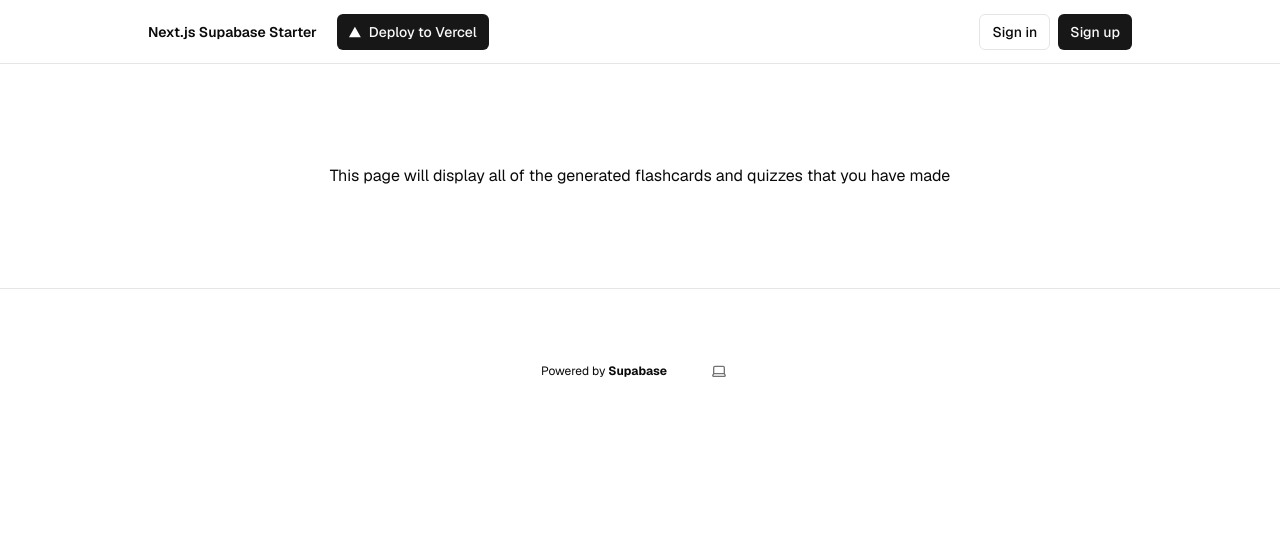
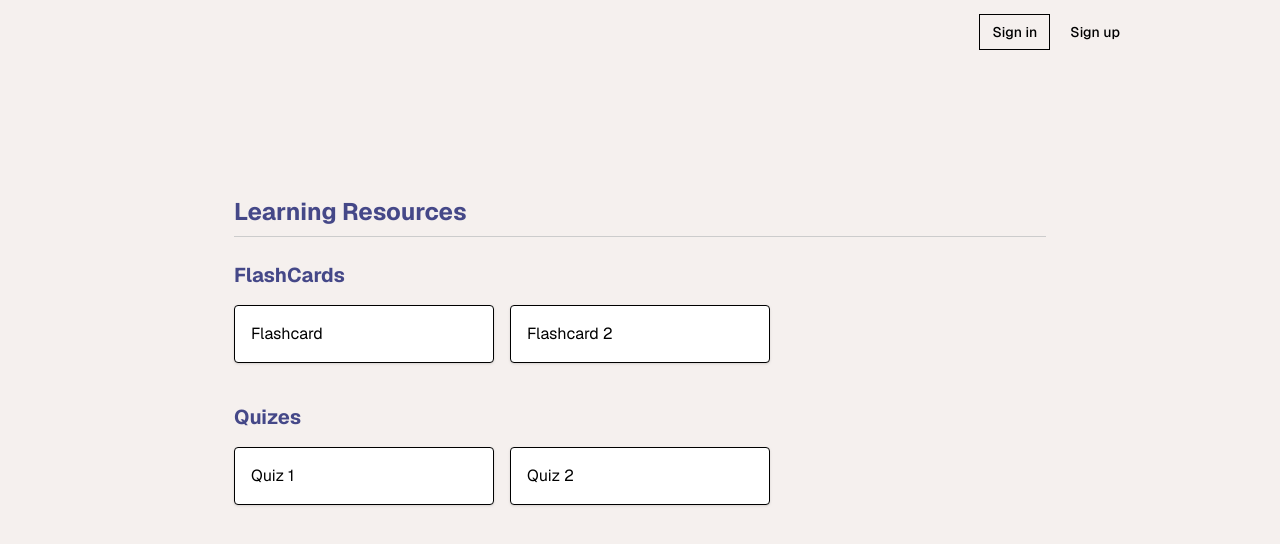
Before and after one commit to a2jensen/diamondhacks-25, a Next.js app: page /learning in a window 1280 px wide. Shown: the top 544 px of the page. Built offline with nearby package versions, Linux system fonts and the light colour scheme; no server answers.

Commit message:
Learning Resource page and color scheme added

```diff
--- a/app/globals.css
+++ b/app/globals.css
@@ -1,61 +1,16 @@
 @tailwind base;
 @tailwind components;
 @tailwind utilities;
-
 @layer base {
   :root {
-    --background: 0 0% 100%;
-    --foreground: 0 0% 3.9%;
-    --card: 0 0% 100%;
-    --card-foreground: 0 0% 3.9%;
-    --popover: 0 0% 100%;
-    --popover-foreground: 0 0% 3.9%;
-    --primary: 0 0% 9%;
-    --primary-foreground: 0 0% 98%;
-    --secondary: 0 0% 96.1%;
-    --secondary-foreground: 0 0% 9%;
-    --muted: 0 0% 96.1%;
-    --muted-foreground: 0 0% 45.1%;
-    --accent: 0 0% 96.1%;
-    --accent-foreground: 0 0% 9%;
-    --destructive: 0 84.2% 60.2%;
-    --destructive-foreground: 0 0% 98%;
-    --border: 0 0% 89.8%;
-    --input: 0 0% 89.8%;
-    --ring: 0 0% 3.9%;
-    --radius: 0.5rem;
-    --chart-1: 12 76% 61%;
-    --chart-2: 173 58% 39%;
-    --chart-3: 197 37% 24%;
-    --chart-4: 43 74% 66%;
-    --chart-5: 27 87% 67%;
+    --background: #F5F0EE;  /* Light background color */
+    --foreground: #454888;  /* Text color */
+    --primary: #000000;     /* Primary color */
   }
 
   .dark {
-    --background: 0 0% 3.9%;
-    --foreground: 0 0% 98%;
-    --card: 0 0% 3.9%;
-    --card-foreground: 0 0% 98%;
-    --popover: 0 0% 3.9%;
-    --popover-foreground: 0 0% 98%;
-    --primary: 0 0% 98%;
-    --primary-foreground: 0 0% 9%;
-    --secondary: 0 0% 14.9%;
-    --secondary-foreground: 0 0% 98%;
-    --muted: 0 0% 14.9%;
-    --muted-foreground: 0 0% 63.9%;
-    --accent: 0 0% 14.9%;
-    --accent-foreground: 0 0% 98%;
-    --destructive: 0 62.8% 30.6%;
-    --destructive-foreground: 0 0% 98%;
-    --border: 0 0% 14.9%;
-    --input: 0 0% 14.9%;
-    --ring: 0 0% 83.1%;
-    --chart-1: 220 70% 50%;
-    --chart-2: 160 60% 45%;
-    --chart-3: 30 80% 55%;
-    --chart-4: 280 65% 60%;
-    --chart-5: 340 75% 55%;
+    --background: #111111;  /* Dark background color */
+    --foreground: #E0E0E0;  /* Light text color for dark theme */
   }
 }
 
@@ -63,7 +18,15 @@
   * {
     @apply border-border;
   }
+
   body {
-    @apply bg-background text-foreground;
+    background-color: var(--background);
+    color: var(--foreground);
+  }
+
+  /* Dark mode styles */
+  .dark body {
+    background-color: var(--background);
+    color: var(--foreground);
   }
 }
--- a/app/layout.tsx
+++ b/app/layout.tsx
@@ -30,22 +30,20 @@ export default function RootLayout({
 }>) {
   return (
     <html lang="en" className={geistSans.className} suppressHydrationWarning>
-      <body className="bg-background text-foreground">
+      <body className="background text-foreground">
         <ThemeProvider
           attribute="class"
           defaultTheme="system"
           enableSystem
           disableTransitionOnChange
         >
-          <main className="min-h-screen flex flex-col items-center">
+
             <div className="flex-1 w-full flex flex-col gap-20 items-center">
-              <nav className="w-full flex justify-center border-b border-b-foreground/10 h-16">
+              <nav className="w-full flex justify-center h-16">
                 <div className="w-full max-w-5xl flex justify-between items-center p-3 px-5 text-sm">
                   <div className="flex gap-5 items-center font-semibold">
-                    <Link href={"/"}>Next.js Supabase Starter</Link>
-                    <div className="flex items-center gap-2">
-                      <DeployButton />
-                    </div>
+
+
                   </div>
                   {!hasEnvVars ? <EnvVarWarning /> : <HeaderAuth />}
                 </div>
@@ -54,22 +52,9 @@ export default function RootLayout({
                 {children}
               </div>
 
-              <footer className="w-full flex items-center justify-center border-t mx-auto text-center text-xs gap-8 py-16">
-                <p>
-                  Powered by{" "}
-                  <a
-                    href="https://supabase.com/?utm_source=create-next-app&utm_medium=template&utm_term=nextjs"
-                    target="_blank"
-                    className="font-bold hover:underline"
-                    rel="noreferrer"
-                  >
-                    Supabase
-                  </a>
-                </p>
-                <ThemeSwitcher />
-              </footer>
+
             </div>
-          </main>
+
         </ThemeProvider>
       </body>
     </html>
--- a/app/learning/page.tsx
+++ b/app/learning/page.tsx
@@ -1,5 +1,35 @@
-export default function Learning(){
+import Link from 'next/link';
+
+export default function Learning() {
     return (
-        <div>This page will display all of the generated flashcards and quizzes that you have made</div>
-    )
+        <div className="p-8 max-w-6xl mx-auto">
+            {/* Main Section Header */}
+            <div className="mb-6">
+                <h1 className="text-2xl font-bold text-[#454888]">Learning Resources</h1>
+                <hr className="mt-2 border-[#ccc]" />
+            </div>
+
+            {/* FlashCards Section */}
+            <div className="mb-10">
+                <h2 className="text-xl font-bold text-[#454888] mb-4">FlashCards</h2>
+                {/* Placeholder for FlashCard widgets */}
+                <div className="grid grid-cols-1 md:grid-cols-2 lg:grid-cols-3 gap-4">
+                    {/* Example FlashCard widget */}
+                    <div className="p-4 bg-white shadow rounded border">Flashcard</div>
+                    <div className="p-4 bg-white shadow rounded border">Flashcard 2</div>
+                </div>
+            </div>
+
+            {/* Quizzes Section */}
+            <div>
+                <h2 className="text-xl font-bold text-[#454888] mb-4">Quizes</h2>
+                {/* Placeholder for Quiz widgets */}
+                <div className="grid grid-cols-1 md:grid-cols-2 lg:grid-cols-3 gap-4">
+                    {/* Example Quiz widget */}
+                    <div className="p-4 bg-white shadow rounded border w-[260px]">Quiz 1</div>
+                    <div className="p-4 bg-white shadow rounded border">Quiz 2</div>
+                </div>
+            </div>
+        </div>
+    );
 }
```
